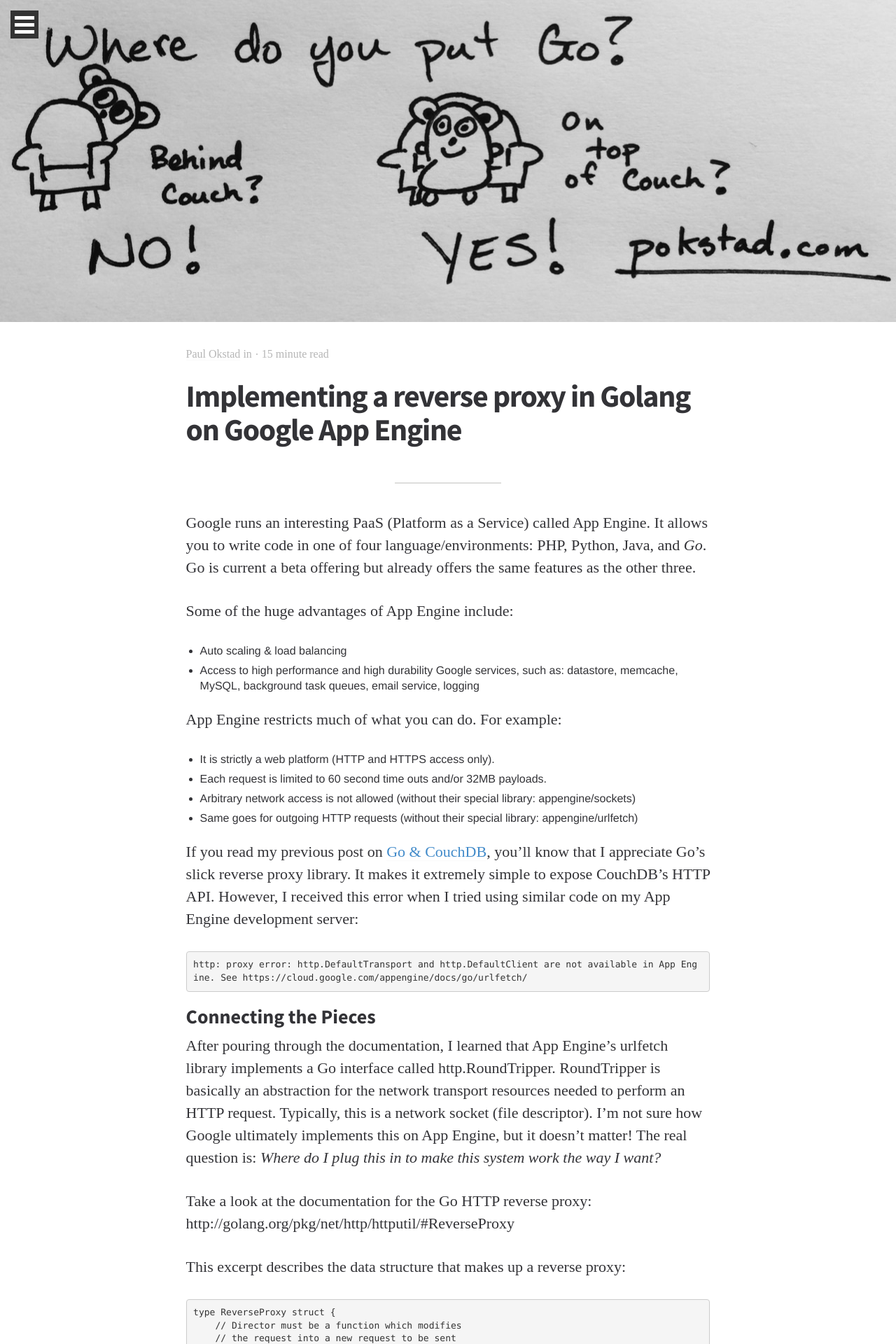
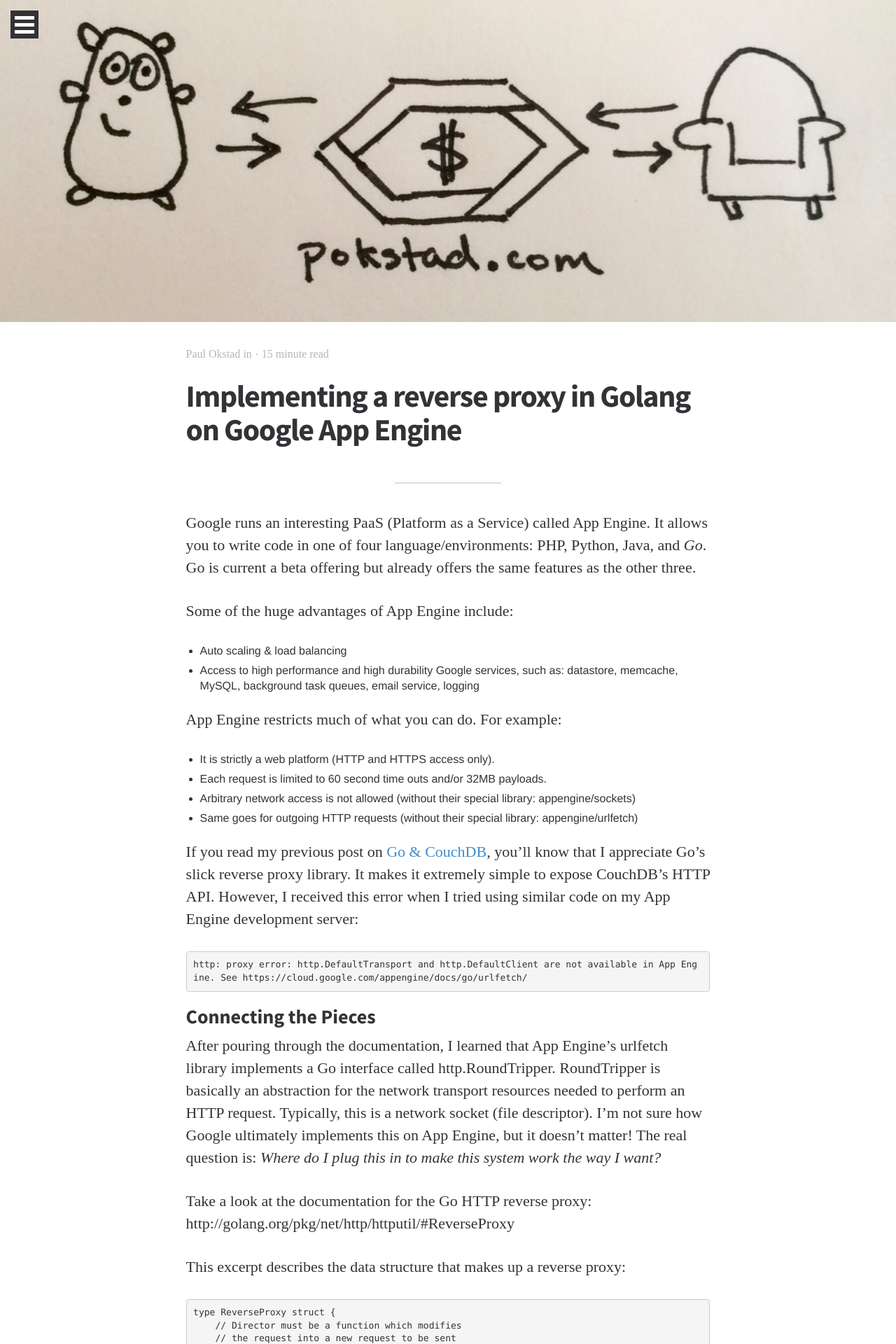
Before and after one commit to pokstad/pokstad.github.io, a Jekyll site: the page built from _posts/2015-06-05-golang-reverse-proxy-in-gae.md, in a window 1280 px wide. Shown: the top 1920 px of the page at 70% size. Built offline with Jekyll 4.4.1, drawn with Linux system fonts in a browser that asks for light colours; nearby versions of some CDN libraries; some web fonts are replaced; comment, search, counter and statistics services are not loaded.

Commit message:
Graphic for gae reverse proxy post

```diff
--- a/_posts/2015-06-05-golang-reverse-proxy-in-gae.md
+++ b/_posts/2015-06-05-golang-reverse-proxy-in-gae.md
@@ -1,7 +1,7 @@
 ---
 layout: post
 title: Implementing a reverse proxy in Golang on Google App Engine
-hero_image: /downloads/gopher_on_couch.jpg
+hero_image: /downloads/golang-gae-couch.jpg
 readingTime: 15
 ---
 
```
Also changed, not shown: downloads/golang-gae-couch.jpg (added).
